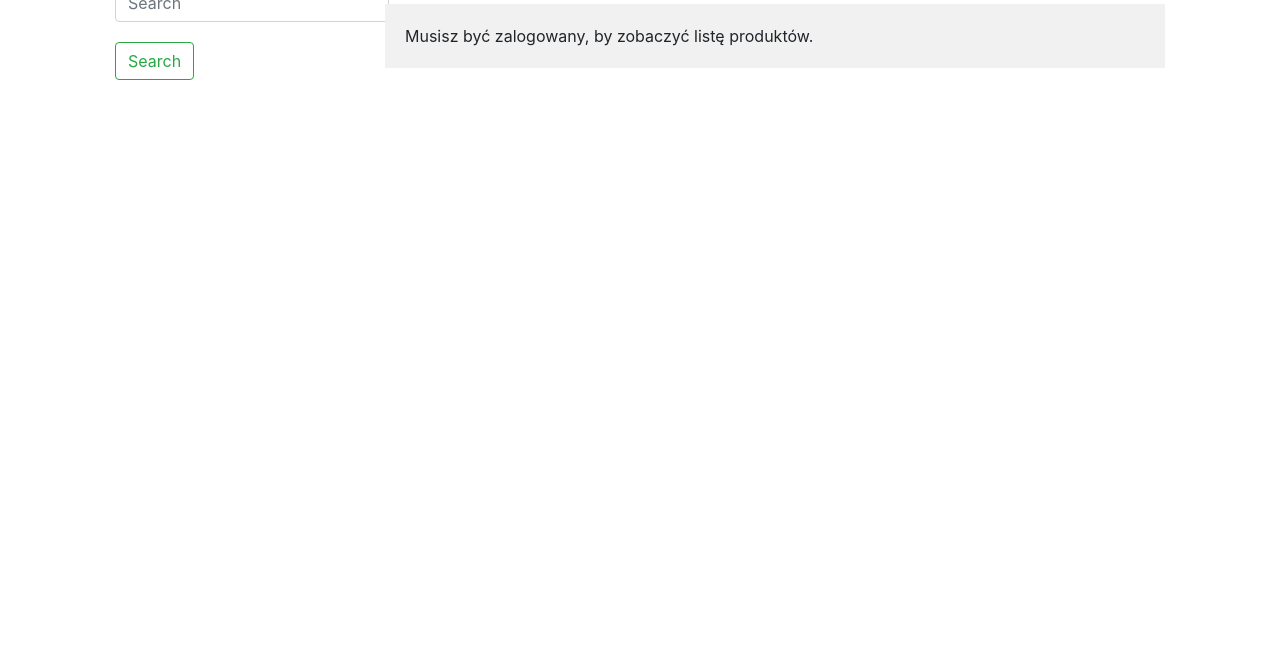
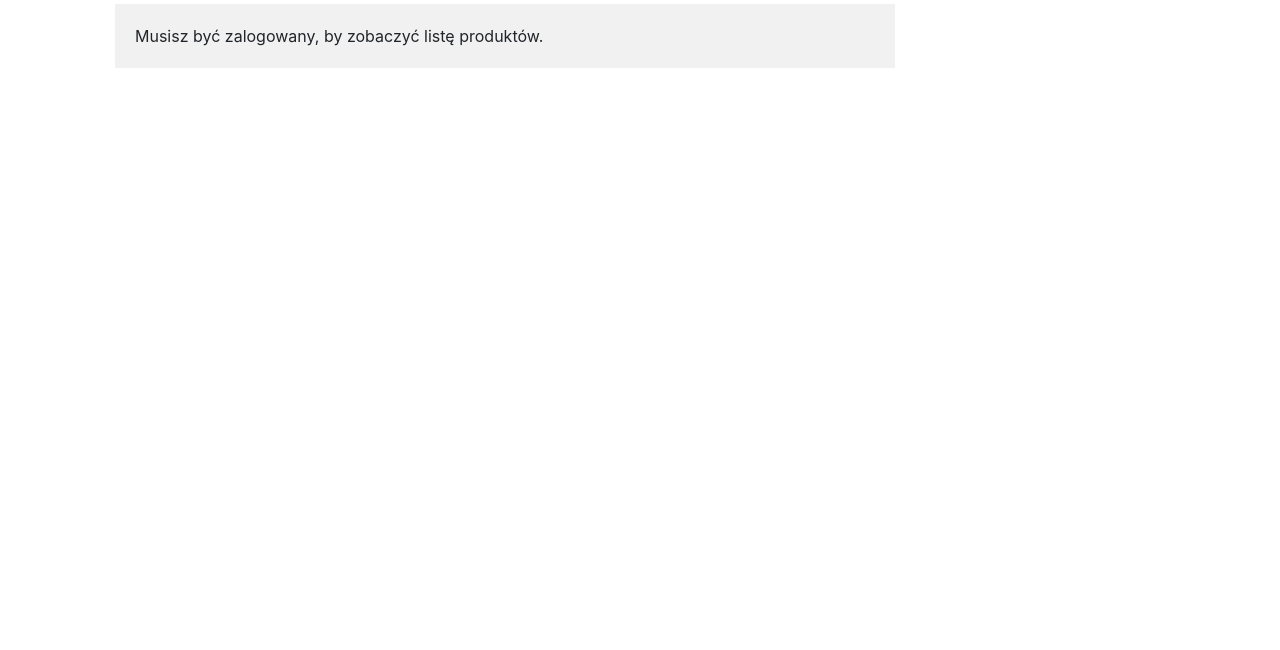
Before and after one commit to IamMattco/rentalapp, a website: page index.html at #!/products/ in a window 1280 px wide. Shown: the part 150-800 px from the top of the page. Drawn offline with nearby package versions, Linux system fonts and the light colour scheme; files that its build step writes are made by us from their sources; files whose address does not match are found by name.

Commit message:
fix products list

```diff
--- a/assets/templates/products.html
+++ b/assets/templates/products.html
@@ -5,7 +5,7 @@
 </div>
 
 <div class="row">
-    <div class="col-lg-3">
+    <div class="col-lg-3" ng-if="is_admin === true">
         <form class="form-inline my-2 my-lg-0">
             <input class="form-control search" type="search" placeholder="Search" aria-label="Search" ng-model="search">
             <button class="btn btn-outline-success my-2 my-sm-0" type="submit" ng-click="searchForm($event)">Search</button>
```
